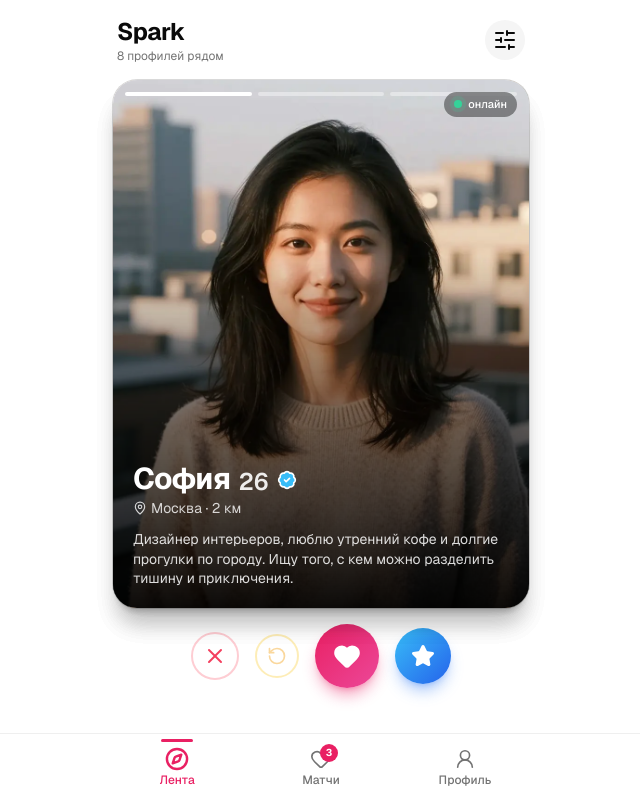
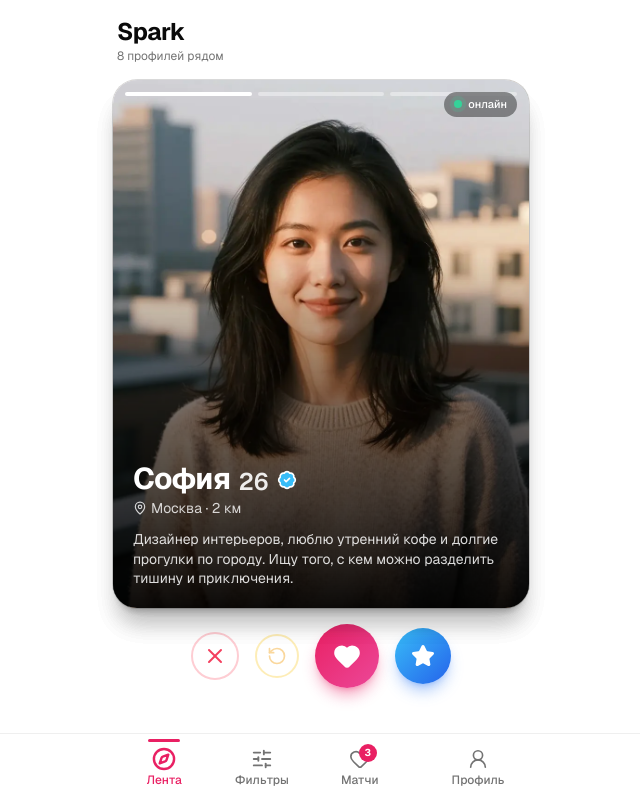
Before and after one commit to Manska2525/VVV-12, a Next.js app: page / in a window 1280 px wide. Shown: the whole page, without its empty margins (319-959 px from the left). Built offline with nearby package versions, Linux system fonts and the light colour scheme.

Commit message:
Move filters button to bottom nav and open filters as overlay; remove top filter button

```diff
--- a/src/components/app/app-shell.tsx
+++ b/src/components/app/app-shell.tsx
@@ -1,6 +1,6 @@
 "use client";
 
-import { Compass, Heart, User2 } from "lucide-react";
+import { Compass, Heart, User2, SlidersHorizontal } from "lucide-react";
 import { useEffect, useState } from "react";
 import { cn } from "@/lib/utils";
 import { AppStoreProvider, useApp, type Screen } from "./app-store";
@@ -27,6 +27,7 @@ function NavBar({
   onChange: (s: Screen) => void;
 }) {
   const { totalUnread } = useApp();
+  const { setFiltersOpen } = useApp();
 
   return (
     <nav
@@ -34,41 +35,88 @@ function NavBar({
       role="tablist"
     >
       <div className="mx-auto flex max-w-md items-stretch justify-around px-2 pb-1 pt-1.5">
-        {NAV_ITEMS.map(({ id, label, icon: Icon }) => {
-          const isActive = active === id;
-          return (
+        {/* Лента */}
         <button
-              key={id}
           type="button"
           role="tab"
-              aria-selected={isActive}
-              onClick={() => onChange(id)}
+          aria-selected={active === "discover"}
+          onClick={() => onChange("discover")}
           className={cn(
             "relative flex flex-1 flex-col items-center justify-center gap-0.5 rounded-2xl px-3 py-2 text-xs font-medium transition-colors",
-                isActive ? "text-primary" : "text-muted-foreground hover:text-foreground"
+            active === "discover" ? "text-primary" : "text-muted-foreground hover:text-foreground"
           )}
         >
           <span className="relative">
-                <Icon
+            <Compass
+              className={cn("h-[22px] w-[22px] transition-transform", active === "discover" && "scale-110")}
+              strokeWidth={active === "discover" ? 2.4 : 1.8}
+            />
+          </span>
+          <span>Лента</span>
+          {active === "discover" && (
+            <span className="absolute -top-px left-1/2 h-[3px] w-8 -translate-x-1/2 rounded-full bg-primary" />
+          )}
+        </button>
+
+        {/* Кнопка фильтров между Лента и Матчи */}
+        <button
+          type="button"
+          aria-label="Фильтры"
+          onClick={() => setFiltersOpen(true)}
+          className="relative flex flex-col items-center justify-center gap-0.5 rounded-2xl px-3 py-2 text-xs font-medium text-muted-foreground hover:text-foreground"
+        >
+          <SlidersHorizontal className="h-[22px] w-[22px]" />
+          <span>Фильтры</span>
+        </button>
+
+        {/* Матчи */}
+        <button
+          type="button"
+          role="tab"
+          aria-selected={active === "matches"}
+          onClick={() => onChange("matches")}
           className={cn(
-                    "h-[22px] w-[22px] transition-transform",
-                    isActive && "scale-110"
+            "relative flex flex-1 flex-col items-center justify-center gap-0.5 rounded-2xl px-3 py-2 text-xs font-medium transition-colors",
+            active === "matches" ? "text-primary" : "text-muted-foreground hover:text-foreground"
           )}
-                  strokeWidth={isActive ? 2.4 : 1.8}
+        >
+          <span className="relative">
+            <Heart
+              className={cn("h-[22px] w-[22px] transition-transform", active === "matches" && "scale-110")}
+              strokeWidth={active === "matches" ? 2.4 : 1.8}
             />
-                {id === "matches" && totalUnread > 0 && (
+            {totalUnread > 0 && (
               <span className="absolute -right-1.5 -top-1 flex h-[18px] min-w-[18px] items-center justify-center rounded-full bg-primary px-1 text-[10px] font-bold leading-none text-primary-foreground">
                 {totalUnread > 99 ? "99+" : totalUnread}
               </span>
             )}
           </span>
-              <span>{label}</span>
-              {isActive && (
+          <span>Матчи</span>
+          {active === "matches" && (
             <span className="absolute -top-px left-1/2 h-[3px] w-8 -translate-x-1/2 rounded-full bg-primary" />
           )}
         </button>
-          );
-        })}
+
+        {/* Профиль */}
+        <button
+          type="button"
+          role="tab"
+          aria-selected={active === "profile"}
+          onClick={() => onChange("profile")}
+          className={cn(
+            "relative flex flex-1 flex-col items-center justify-center gap-0.5 rounded-2xl px-3 py-2 text-xs font-medium transition-colors",
+            active === "profile" ? "text-primary" : "text-muted-foreground hover:text-foreground"
+          )}
+        >
+          <User2
+            className={cn("h-[22px] w-[22px] transition-transform", active === "profile" && "scale-110")}
+            strokeWidth={active === "profile" ? 2.4 : 1.8}
+          />
+          <span>Профиль</span>
+          {active === "profile" && (
+            <span className="absolute -top-px left-1/2 h-[3px] w-8 -translate-x-1/2 rounded-full bg-primary" />
+          )}
+        </button>
       </div>
     </nav>
   );
--- a/src/components/app/discover-screen.tsx
+++ b/src/components/app/discover-screen.tsx
@@ -1,6 +1,6 @@
 "use client";
 
-import { Filter, RotateCcw, SlidersHorizontal, Sparkles, X, Heart, Star } from "lucide-react";
+import { Filter, RotateCcw, Sparkles, X, Heart, Star } from "lucide-react";
 import { useMemo, useState } from "react";
 import { cn } from "@/lib/utils";
 import { useApp } from "./app-store";
@@ -39,16 +39,7 @@ export function DiscoverScreen() {
               : "Новых профилей пока нет"}
           </p>
         </div>
-        <div className="flex items-center gap-1">
-          <button
-            type="button"
-            onClick={() => setFiltersOpen(true)}
-            className="flex h-10 w-10 items-center justify-center rounded-full bg-secondary text-foreground transition-colors hover:bg-secondary/70"
-            aria-label="Фильтры"
-          >
-            <SlidersHorizontal className="h-4.5 w-4.5" />
-          </button>
-        </div>
+        <div className="flex items-center gap-1" />
       </header>
 
       <div className="relative flex-1 px-4 pb-4 pt-2">
```
Lines whose indentation alone changed are shown as unchanged.
